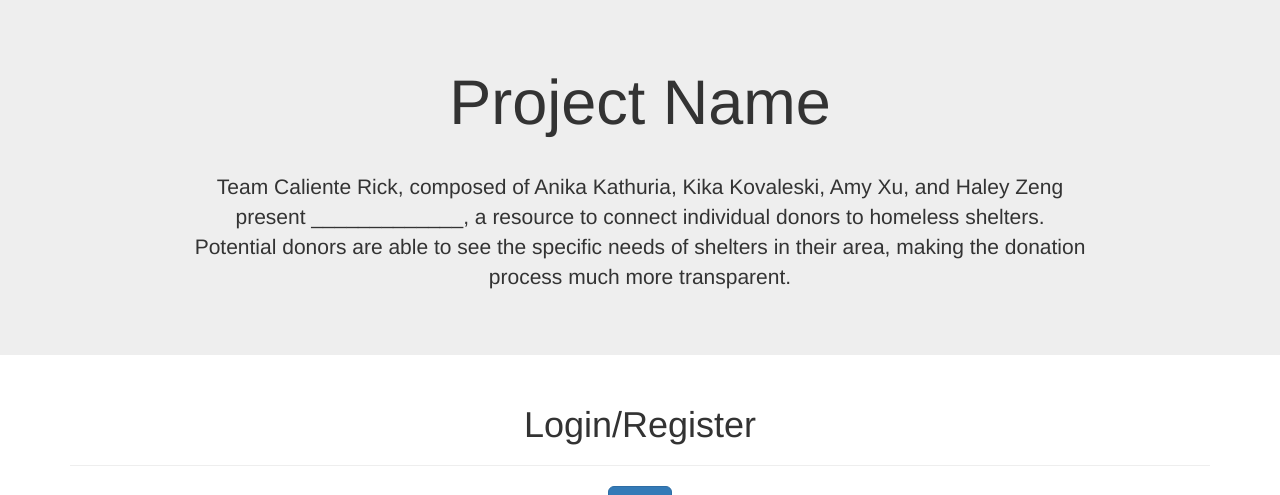
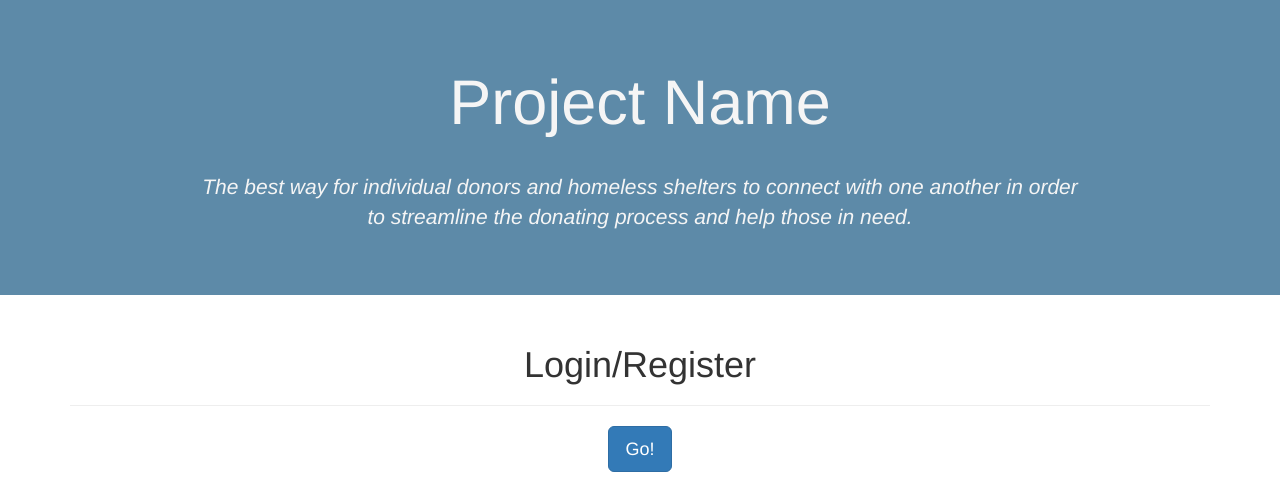
Before and after one commit to jieyuxu/caliente-rick, a Python web app: template templates/home.html in a window 1280 px wide. Shown: the part 52-547 px from the top of the page. Run offline with Jinja, Linux system fonts and the light colour scheme; the template is opened without the code that fills it, so the values that code supplies are empty.

Commit message:
style changes 2

```diff
--- a/templates/home.html
+++ b/templates/home.html
@@ -5,7 +5,7 @@
 
 <div class="jumbotron">
   <h1>Project Name</h1>
-  <p id="description">Team Caliente Rick, composed of Anika Kathuria, Kika Kovaleski, Amy Xu, and Haley Zeng present _____________, a resource to connect individual donors to homeless shelters. Potential donors are able to see the specific needs of shelters in their area, making the donation process much more transparent.</p>
+  <p id="description"><i>The best way for individual donors and homeless shelters to connect with one another in order to streamline the donating process and help those in need.</i></p>
 </div>
 
 <div class="container">
@@ -70,6 +70,8 @@ imgHolder{ position:absolute; top:100px; left:100px; text-align:left; }
   }
   .jumbotron {
     margin-top: -20px;
+    background-color: #5d8aa8;
+    color: whitesmoke;
 }
 .main-button {
   display: inline-block;
```
